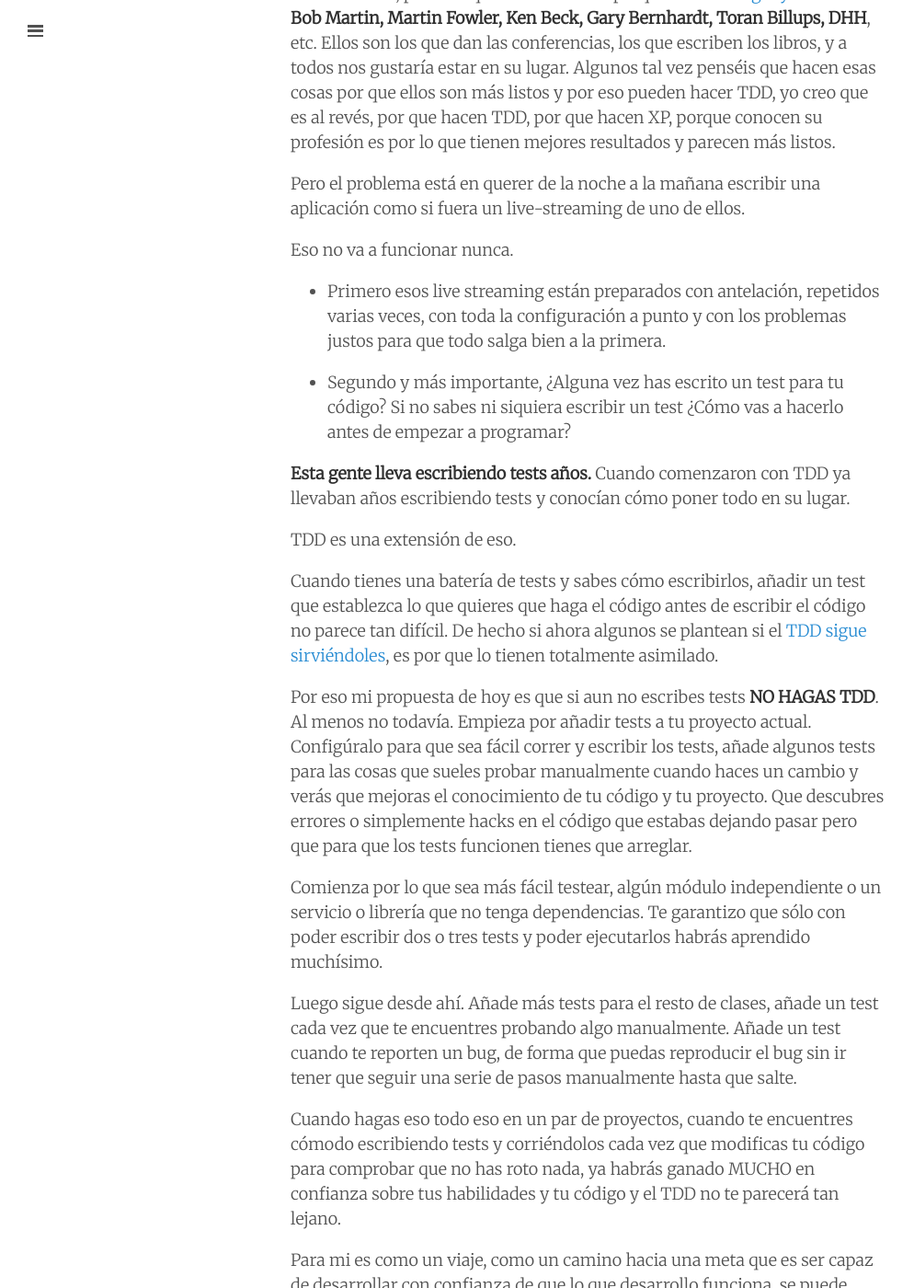
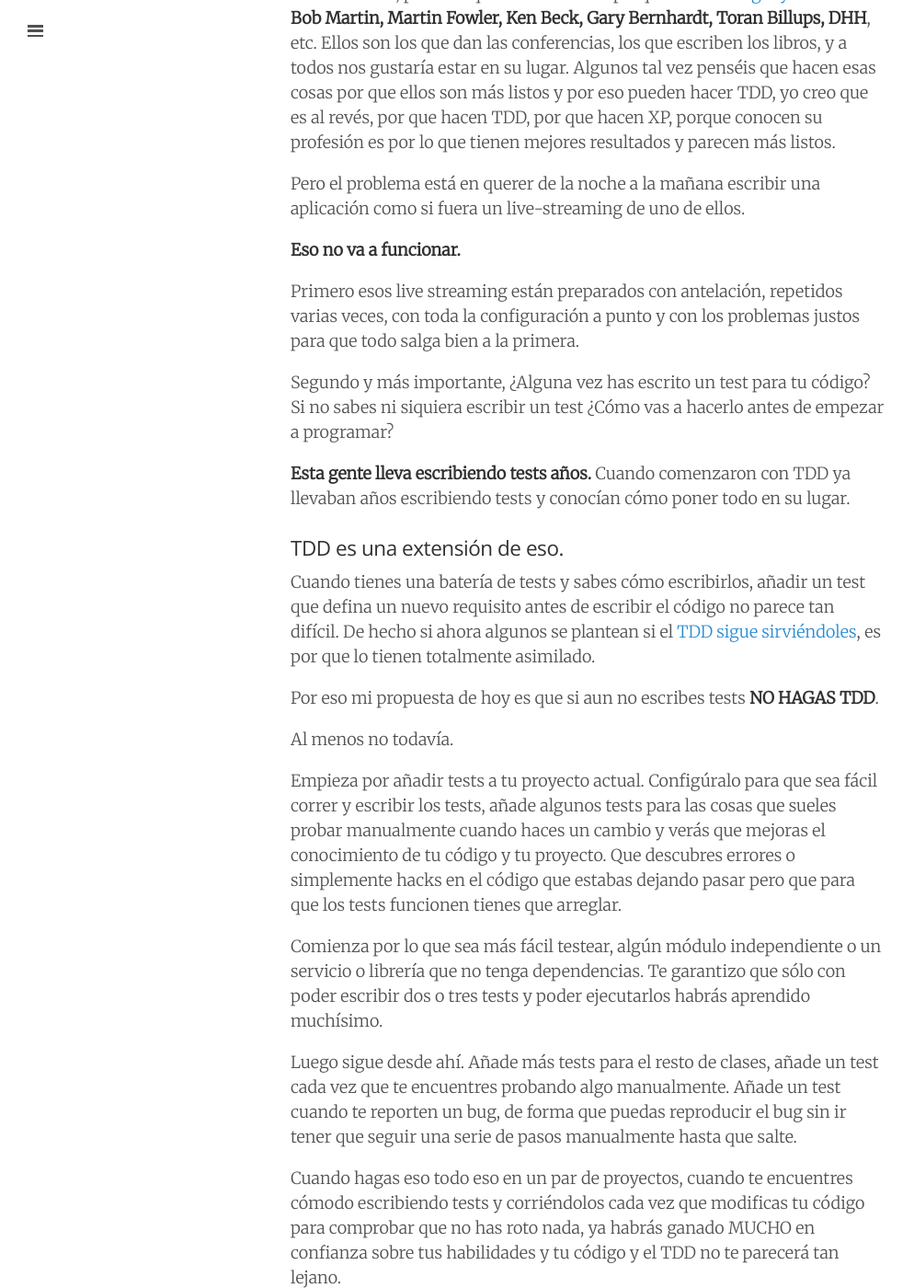
Before and after one commit to juanmirod/juanmirod.github.io, a Jekyll site: the page built from _posts/2016-11-15-no-hagas-tdd.markdown, in a window 1280 px wide and 1400 px high, scrolled down 563 px. Shown: the whole window at 92% size, without its empty margins (0-994 px from the left). Built offline with Jekyll 4.4.1, drawn with Linux system fonts in a browser that asks for light colours.

Commit message:
fix: pequeños arreglos de estilo

```diff
--- a/_posts/2016-11-15-no-hagas-tdd.markdown
+++ b/_posts/2016-11-15-no-hagas-tdd.markdown
@@ -13,19 +13,23 @@ Admitámoslo, primero queremos hacerlo porque los [chicos guays](https://www.you
 
 Pero el problema está en querer de la noche a la mañana escribir una aplicación como si fuera un live-streaming de uno de ellos.
 
-Eso no va a funcionar nunca.
+**Eso no va a funcionar.**
 
-+ Primero esos live streaming están preparados con antelación, repetidos varias veces, con toda la configuración a punto y con los problemas justos para que todo salga bien a la primera.
+Primero esos live streaming están preparados con antelación, repetidos varias veces, con toda la configuración a punto y con los problemas justos para que todo salga bien a la primera.
 
-+ Segundo y más importante, ¿Alguna vez has escrito un test para tu código? Si no sabes ni siquiera escribir un test ¿Cómo vas a hacerlo antes de empezar a programar?
+Segundo y más importante, ¿Alguna vez has escrito un test para tu código? Si no sabes ni siquiera escribir un test ¿Cómo vas a hacerlo antes de empezar a programar?
 
 **Esta gente lleva escribiendo tests años.** Cuando comenzaron con TDD ya llevaban años escribiendo tests y conocían cómo poner todo en su lugar.
 
-TDD es una extensión de eso.
+### TDD es una extensión de eso.
 
-Cuando tienes una batería de tests y sabes cómo escribirlos, añadir un test que establezca lo que quieres que haga el código antes de escribir el código no parece tan difícil. De hecho si ahora algunos se plantean si el [TDD sigue sirviéndoles](http://martinfowler.com/articles/is-tdd-dead/), es por que lo tienen totalmente asimilado.
+Cuando tienes una batería de tests y sabes cómo escribirlos, añadir un test que defina un nuevo requisito antes de escribir el código no parece tan difícil. De hecho si ahora algunos se plantean si el [TDD sigue sirviéndoles](http://martinfowler.com/articles/is-tdd-dead/), es por que lo tienen totalmente asimilado.
 
-Por eso mi propuesta de hoy es que si aun no escribes tests **NO HAGAS TDD**. Al menos no todavía. Empieza por añadir tests a tu proyecto actual. Configúralo para que sea fácil correr y escribir los tests, añade algunos tests para las cosas que sueles probar manualmente cuando haces un cambio y verás que mejoras el conocimiento de tu código y tu proyecto. Que descubres errores o simplemente hacks en el código que estabas dejando pasar pero que para que los tests funcionen tienes que arreglar.
+Por eso mi propuesta de hoy es que si aun no escribes tests **NO HAGAS TDD**.
+
+Al menos no todavía.
+
+Empieza por añadir tests a tu proyecto actual. Configúralo para que sea fácil correr y escribir los tests, añade algunos tests para las cosas que sueles probar manualmente cuando haces un cambio y verás que mejoras el conocimiento de tu código y tu proyecto. Que descubres errores o simplemente hacks en el código que estabas dejando pasar pero que para que los tests funcionen tienes que arreglar.
 
 Comienza por lo que sea más fácil testear, algún módulo independiente o un servicio o librería que no tenga dependencias. Te garantizo que sólo con poder escribir dos o tres tests y poder ejecutarlos habrás aprendido muchísimo.
 
```
